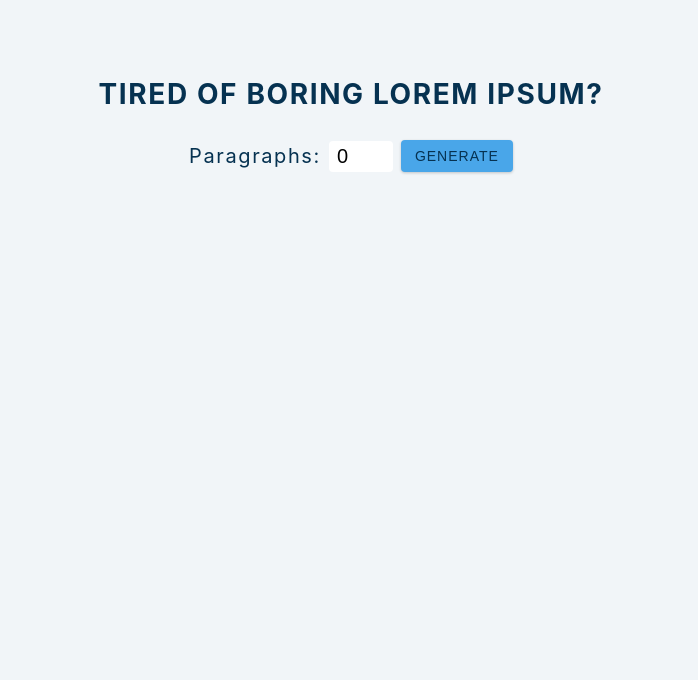
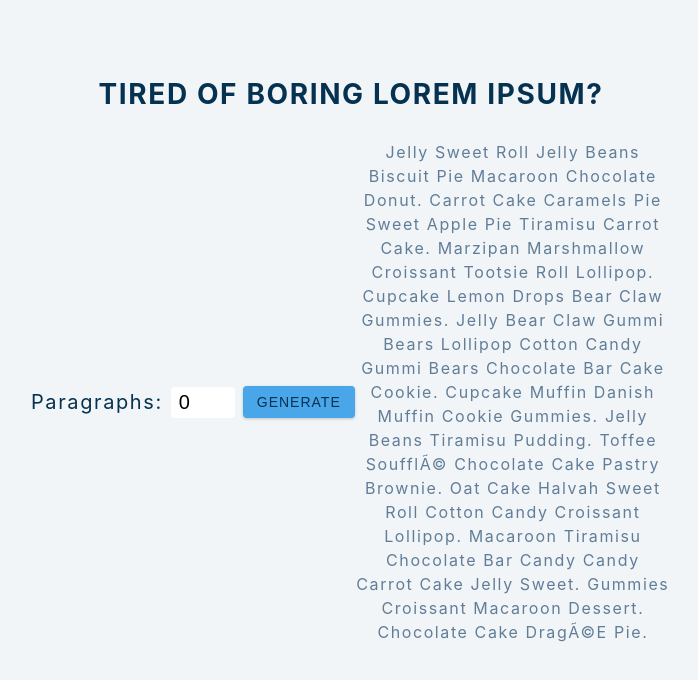
Before and after one commit to tiarafeaster/lorem-ipsum-generator, a React (Create React App) app: page / in a window 1280 px wide. Both pictures are taken after a click on the button "GENERATE". Shown: the top 680 px of the page, without its empty margins (289-987 px from the left). Built offline with nearby package versions, Linux system fonts and the light colour scheme.

Commit message:
added button functionality

```diff
--- a/src/App.js
+++ b/src/App.js
@@ -7,7 +7,15 @@ function App() {
 
   const handleSubmit = (event) => {
     event.preventDefault();
-    console.log("hello world");
+    let amount = parseInt(count);
+    if (count <= 0) {
+      amount = 1;
+    }
+    if (count > 8) {
+      amount = 8;
+    }
+
+    setText(data.slice(0, amount));
   };
 
   return (
@@ -27,6 +35,11 @@ function App() {
         <button type="submit" className="btn">
           generate
         </button>
+        <div className="lorem-text">
+          {text.map((item, index) => {
+            return <p key={index}>{item}</p>;
+          })}
+        </div>
       </form>
     </div>
   );
```
